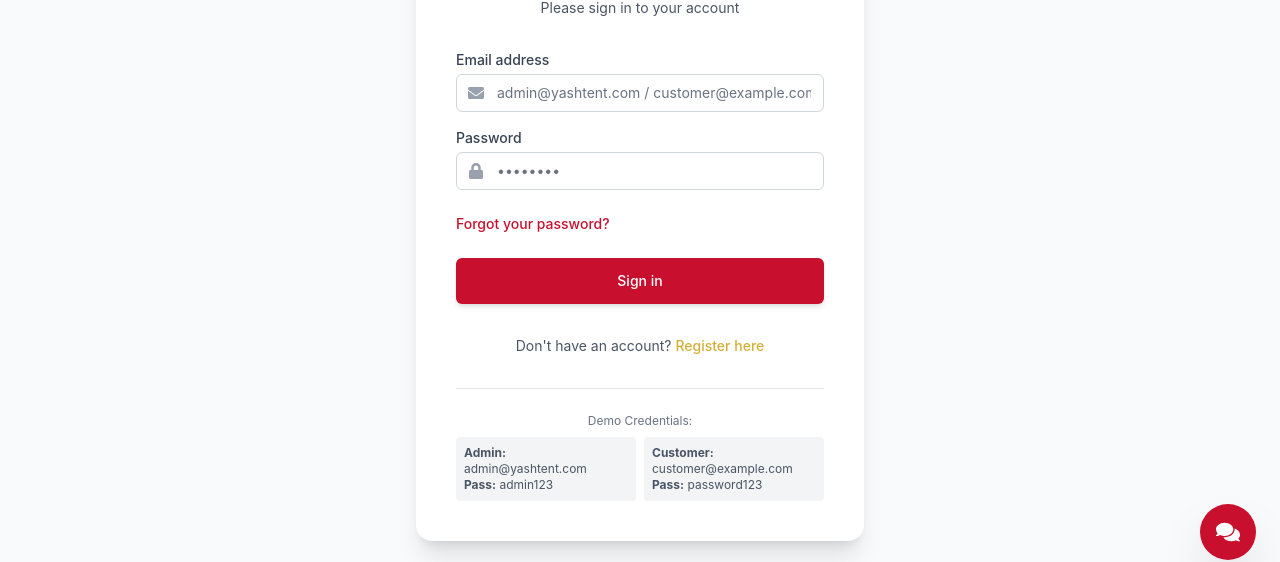
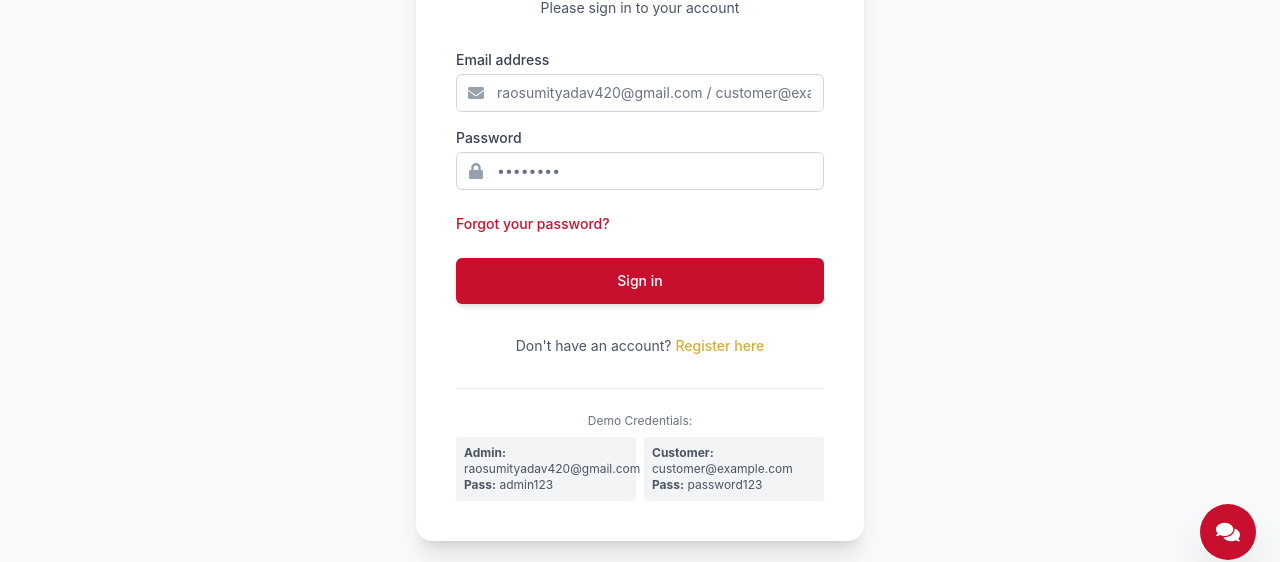
Before and after one commit to sahilyadav-01/Yash-Tent-Light-Decoration, a React (Vite) app: page /login in a window 1280 px wide. Shown: the part 216-778 px from the top of the page. Built offline with nearby package versions, Linux system fonts and the light colour scheme.

Commit message:
feat: update email to raosumityadav420@gmail.com on Login page

```diff
--- a/src/pages/auth/Login.jsx
+++ b/src/pages/auth/Login.jsx
@@ -68,7 +68,7 @@ const Login = () => {
                     type="email"
                     {...register("email", { required: "Email is required" })}
                     className="block w-full pl-10 pr-3 py-2 border border-gray-300 dark:border-gray-600 rounded-md leading-5 bg-white dark:bg-gray-700 text-gray-900 dark:text-white placeholder-gray-500 focus:outline-none focus:ring-[#C8102E] focus:border-[#C8102E] sm:text-sm transition-colors"
-                    placeholder="admin@yashtent.com / customer@example.com"
+                    placeholder="raosumityadav420@gmail.com / customer@example.com"
                   />
                 </div>
                 {errors.email && <span className="text-red-500 text-xs mt-1">{errors.email.message}</span>}
@@ -119,7 +119,7 @@ const Login = () => {
             <p className="text-xs text-center text-gray-500 dark:text-gray-400 mb-2">Demo Credentials:</p>
             <div className="grid grid-cols-2 gap-2 text-xs text-gray-600 dark:text-gray-300">
               <div className="bg-gray-100 dark:bg-gray-900 p-2 rounded">
-                <strong>Admin:</strong> admin@yashtent.com<br/>
+                <strong>Admin:</strong> raosumityadav420@gmail.com<br/>
                 <strong>Pass:</strong> admin123
               </div>
               <div className="bg-gray-100 dark:bg-gray-900 p-2 rounded">
```
